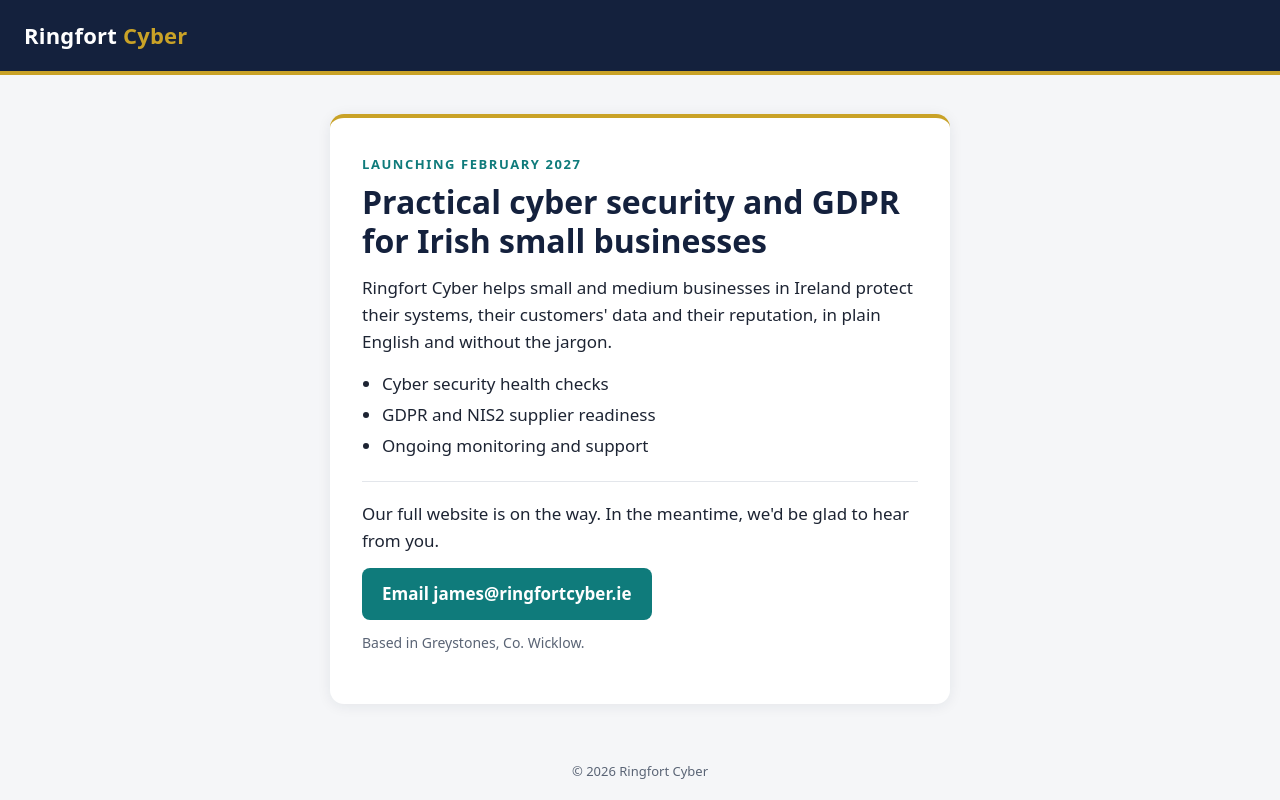
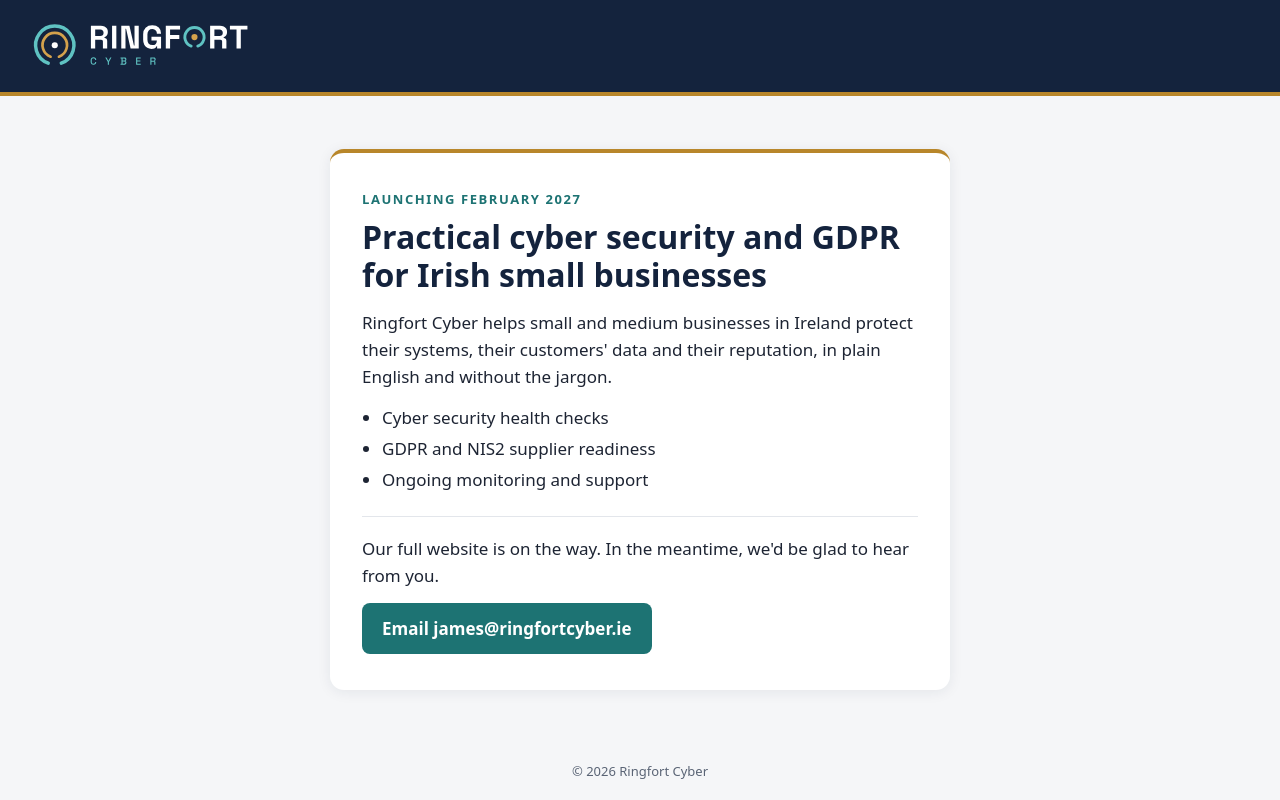
Before and after one commit to jamesringfort/ringfortcyber-site, a plain HTML site: page index.html in a window 1280 px wide. Drawn offline with Linux system fonts and the light colour scheme.

Commit message:
Add the Ringfort Cyber logo and favicons; remove the location line
Co-Authored-By: Claude Opus 5.5 <noreply@anthropic.com>
Claude-Session: https://claude.ai/code/session_01LPDeTcUb5GJ5gxvpww4cM5

```diff
--- a/index.html
+++ b/index.html
@@ -5,17 +5,19 @@
 <meta name="viewport" content="width=device-width, initial-scale=1">
 <title>Ringfort Cyber · Launching February 2027</title>
 <meta name="description" content="Ringfort Cyber helps Irish small businesses with cyber security and GDPR. Launching February 2027.">
-<!-- Holding page only: no scripts, no trackers, no outside fonts or images. -->
-<meta http-equiv="Content-Security-Policy" content="default-src 'none'; style-src 'unsafe-inline'; base-uri 'none'; form-action 'none'">
+<!-- Holding page only: no scripts, no trackers, no outside fonts. Images are our own logo files. -->
+<meta http-equiv="Content-Security-Policy" content="default-src 'none'; img-src 'self'; style-src 'unsafe-inline'; base-uri 'none'; form-action 'none'">
+<link rel="icon" href="/favicon.ico" sizes="any">
+<link rel="icon" href="/favicon.svg" type="image/svg+xml">
+<link rel="apple-touch-icon" href="/apple-touch-icon.png">
 <meta name="referrer" content="strict-origin-when-cross-origin">
 <style>
-  :root { --navy:#14213d; --gold:#c9a227; --teal:#0f7b7b; --ink:#1d2433; --muted:#5a6475; --bg:#f5f6f8; }
+  :root { --navy:#14233D; --gold:#B8862A; --teal:#1D7373; --ink:#1d2433; --muted:#5a6475; --bg:#f5f6f8; }
   * { box-sizing:border-box; }
   html, body { margin:0; height:100%; }
   body { background:var(--bg); color:var(--ink); font:17px/1.6 system-ui,-apple-system,"Segoe UI",Roboto,Arial,sans-serif; display:flex; flex-direction:column; }
-  header { background:var(--navy); border-bottom:4px solid var(--gold); padding:18px 24px; }
-  .logo { color:#fff; font-weight:800; font-size:22px; letter-spacing:.01em; }
-  .logo span { color:var(--gold); }
+  header { background:var(--navy); border-bottom:4px solid var(--gold); padding:16px 24px; }
+  header img { display:block; height:60px; width:auto; }
   main { flex:1; display:flex; align-items:center; justify-content:center; padding:32px 20px; }
   .card { background:#fff; max-width:620px; width:100%; border-radius:14px; border-top:4px solid var(--gold); box-shadow:0 2px 14px rgba(20,33,61,.08); padding:36px 32px; }
   .kicker { color:var(--teal); font-weight:700; font-size:13px; letter-spacing:.12em; text-transform:uppercase; margin:0 0 8px; }
@@ -25,13 +27,13 @@
   li { margin:4px 0; }
   .contact { margin-top:22px; padding-top:18px; border-top:1px solid #e3e6eb; }
   a.btn { display:inline-block; background:var(--teal); color:#fff; text-decoration:none; font-weight:700; padding:12px 20px; border-radius:8px; }
-  a.btn:hover, a.btn:focus { background:#0b6262; }
+  a.btn:hover, a.btn:focus { background:#155c5c; }
   .small { color:var(--muted); font-size:14px; margin-top:12px; }
   footer { text-align:center; color:var(--muted); font-size:13px; padding:18px; }
 </style>
 </head>
 <body>
-<header><div class="logo">Ringfort <span>Cyber</span></div></header>
+<header><img src="ringfort-cyber-logo-white.svg" alt="Ringfort Cyber" width="232" height="60"></header>
 <main>
   <div class="card">
     <p class="kicker">Launching February 2027</p>
@@ -45,7 +47,6 @@
     <div class="contact">
       <p>Our full website is on the way. In the meantime, we'd be glad to hear from you.</p>
       <a class="btn" href="mailto:james@ringfortcyber.ie">Email james@ringfortcyber.ie</a>
-      <p class="small">Based in Greystones, Co. Wicklow.</p>
     </div>
   </div>
 </main>
```
Also changed, not shown: apple-touch-icon.png (added), favicon.ico (added), favicon.svg (added), ringfort-cyber-logo-white.svg (added).
